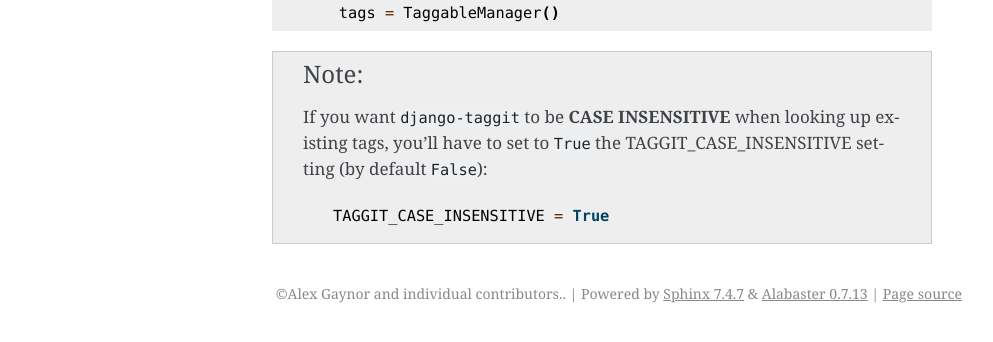
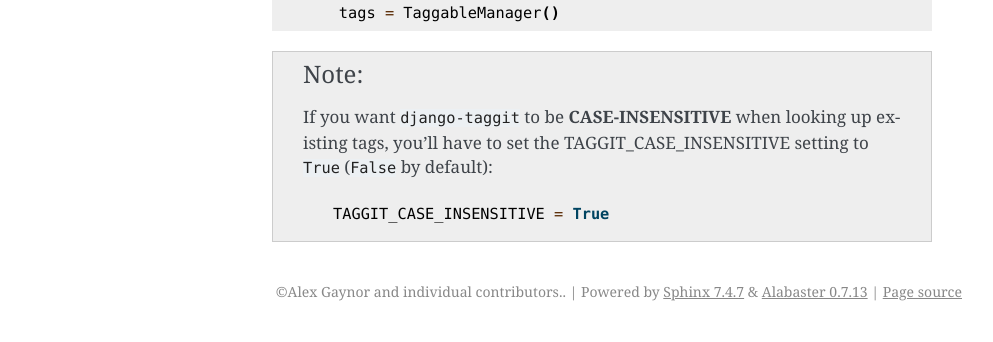
Before and after one commit to jazzband/django-taggit, a Sphinx documentation site: the page built from docs/getting_started.rst, in a window 1280 px wide. Shown: the part 463-805 px from the top of the page, without its empty margins (148-1141 px from the left). Built offline with Sphinx 7.4.7, drawn with Linux system fonts in a browser that asks for light colours.

```diff
--- a/docs/getting_started.rst
+++ b/docs/getting_started.rst
@@ -24,6 +24,6 @@ And then to any model you want tagging on do the following::
 
 .. note::
 
-    If you want ``django-taggit`` to be **CASE INSENSITIVE** when looking up existing tags, you'll have to set to ``True`` the TAGGIT_CASE_INSENSITIVE setting (by default ``False``)::
+    If you want ``django-taggit`` to be **CASE-INSENSITIVE** when looking up existing tags, you'll have to set the TAGGIT_CASE_INSENSITIVE setting to ``True`` (``False`` by default)::
 
       TAGGIT_CASE_INSENSITIVE = True
```
